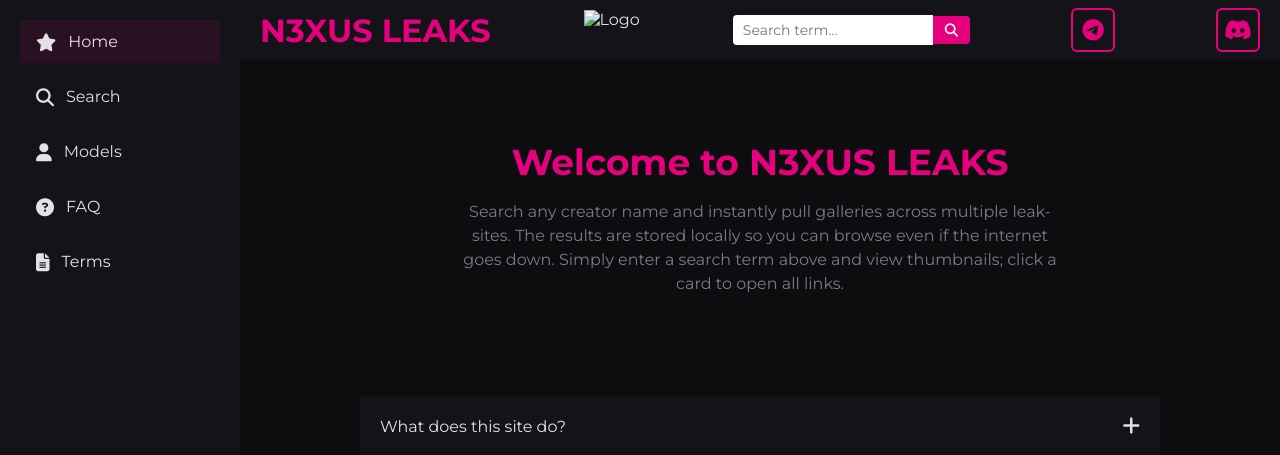
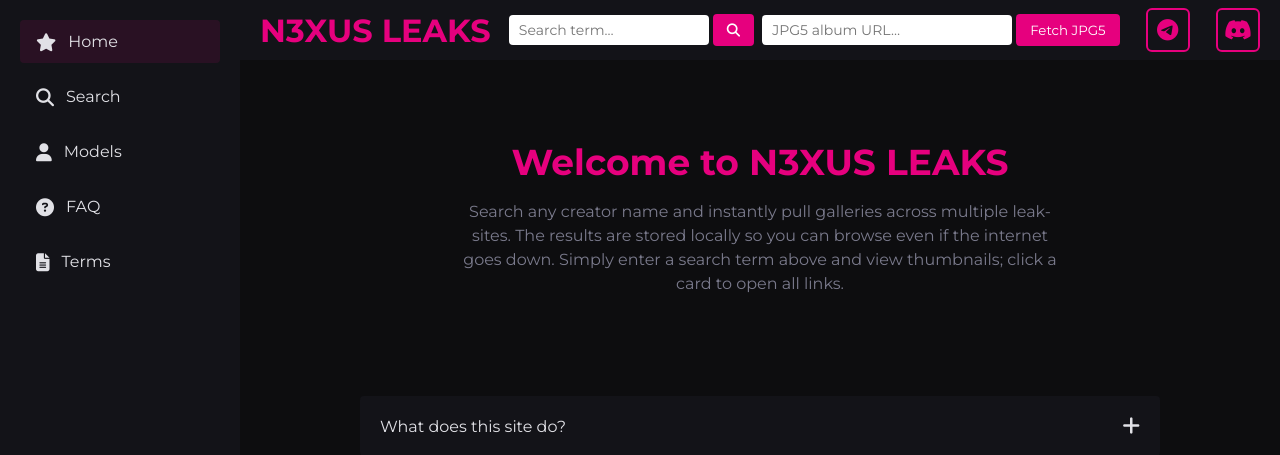
Before and after one commit to andrilchakraborty/N3XUS, a FastAPI app: page / in a window 1280 px wide. Shown: the top 455 px of the page. Run offline with FastAPI, Linux system fonts and the light colour scheme; some libraries are stand-ins or nearby versions.

Commit message:
Update ok.html

```diff
--- a/templates/ok.html
+++ b/templates/ok.html
@@ -22,6 +24,21 @@
     * { margin:0; padding:0; box-sizing:border-box; font-family:'Montserrat',sans-serif; }
     body { display:flex; min-height:100vh; background:var(--bg-dark); color:var(--text-light); }
     a { text-decoration:none; color:inherit; }
+
+    /* Global button styles */
+    button {
+      border:2px solid var(--accent);
+      border-radius:6px;
+      background:none;
+      color:var(--accent);
+      cursor:pointer;
+      transition: box-shadow .2s, background .2s, color .2s;
+    }
+    button:hover {
+      box-shadow: 0 0 8px var(--accent-hover);
+      background:var(--accent);
+      color:#fff;
+    }
 
     /* Sidebar */
     .sidebar {
@@ -54,33 +71,27 @@
       display:flex; align-items:center;
       justify-content:space-between; padding:0 20px;
     }
-    #logo { height:40px; }
-    #search-form { display:flex; align-items:center; }
-    #search-input {
+    #search-controls { display:flex; align-items:center; }
+    #search-form {
+      display:flex; align-items:center;
+    }
+    #search-input, #jpg5-input {
       padding:6px 10px; font-size:14px;
-      border:none; border-radius:4px 0 0 4px; width:200px;
+      border:none; border-radius:4px; width:200px;
     }
-    #search-btn {
-      padding:6px 12px; border:none; border-radius:0 4px 4px 0;
-      background:var(--accent); color:#fff; cursor:pointer;
-      transition: background .2s;
+    #jpg5-input { margin-left:8px; width:250px; }
+    #search-btn, #jpg5-btn {
+      padding:6px 12px; border-radius:4px;
+      background:var(--accent); color:#fff; margin-left:4px;
     }
-    #search-btn:hover { background:var(--accent-hover); }
 
     /* Telegram & Discord buttons */
     .header-btn {
       display:flex;
       align-items:center; justify-content:center;
       width:44px; height:44px;
-      border:2px solid var(--accent);
       border-radius:6px;
-      background:none; color:var(--accent);
       font-size:22px; margin-left:8px;
-      cursor:pointer; transition:background .2s, color .2s;
-    }
-    .header-btn:hover {
-      background:var(--accent);
-      color:#fff;
     }
 
     /* Intro */
@@ -229,11 +273,14 @@
   <div class="main">
     <header class="header">
       <h1 style="color:var(--accent);">N3XUS LEAKS</h1>
-      <img id="logo" src="" alt="Logo"/>
-      <form id="search-form">
-        <input id="search-input" placeholder="Search term…" autocomplete="off"/>
-        <button type="submit" id="search-btn"><i class="fas fa-search"></i></button>
-      </form>
+      <div id="search-controls">
+        <form id="search-form">
+          <input id="search-input" placeholder="Search term…" autocomplete="off"/>
+          <button type="submit" id="search-btn"><i class="fas fa-search"></i></button>
+        </form>
+        <input id="jpg5-input" placeholder="JPG5 album URL…" autocomplete="off"/>
+        <button id="jpg5-btn">Fetch JPG5</button>
+      </div>
       <button id="telegram-btn" class="header-btn"><i class="fab fa-telegram-plane"></i></button>
       <button id="discord-btn" class="header-btn"><i class="fab fa-discord"></i></button>
     </header>
@@ -316,75 +363,79 @@
       </div>
     </footer>
   </div>
-
+  <div id="img-context-menu">
+    <div data-action="copy-image">Copy Image</div>
+    <div data-action="copy-url">Copy Image URL</div>
+    <div data-action="open">Open Image in New Tab</div>
+  </div>
   <div class="back-to-top"><i class="fas fa-arrow-up"></i></div>
 
+  <!-- Admin Panel (hidden until Ctrl+I) -->
+  <div id="admin-panel">
+    <h3>Admin Panel</h3>
+    <input id="new-model-name" type="text" placeholder="Model Name" />
+    <input id="new-model-zip" type="file" accept=".zip" />
+    <button id="upload-btn">Upload Model</button>
+  </div>
+
   <script>
-    // Elements
-    const menuHome   = document.getElementById('menu-home'),
-          menuSearch = document.getElementById('menu-search'),
-          menuModels = document.getElementById('menu-models'),
-          menuFaq    = document.getElementById('menu-faq'),
-          menuTerms  = document.getElementById('menu-terms'),
-          intro      = document.getElementById('intro'),
-          searchSec  = document.getElementById('search-section'),
-          modelsSec  = document.getElementById('models-section'),
-          galleryView= document.getElementById('gallery-view'),
-          faqSec     = document.getElementById('faq'),
-          termsSec   = document.getElementById('terms'),
-          searchForm = document.getElementById('search-form'),
-          searchIn   = document.getElementById('search-input'),
-          searchGrid = document.getElementById('search-grid'),
-          modelsGrid = document.getElementById('models-grid'),
-          backBtn    = document.getElementById('back-btn'),
-          modelTitle = document.getElementById('model-title'),
-          albumLinks = document.getElementById('album-links'),
-          faqBtns    = document.querySelectorAll('.accordion-item button'),
-          backToTop  = document.querySelector('.back-to-top'),
-          telegramBtn= document.getElementById('telegram-btn'),
-          discordBtn = document.getElementById('discord-btn'),
-          azList     = document.getElementById('model-az-list'),
-          filterIn   = document.getElementById('model-filter-input');
+    // Constants & state
+    const DEFAULT_THUMB = 'https://via.placeholder.com/160x100?text=Thumbnail';
+    let results = JSON.parse(localStorage.getItem('n3xus_results') || '[]');
+    let adminMode = false;
 
-    // Endpoints
+    // Element refs
+    const menuHome       = document.getElementById('menu-home'),
+          menuSearch     = document.getElementById('menu-search'),
+          menuModels     = document.getElementById('menu-models'),
+          menuFaq        = document.getElementById('menu-faq'),
+          menuTerms      = document.getElementById('menu-terms'),
+          intro          = document.getElementById('intro'),
+          searchSec      = document.getElementById('search-section'),
+          modelsSec      = document.getElementById('models-section'),
+          galleryView    = document.getElementById('gallery-view'),
+          faqSec         = document.getElementById('faq'),
+          termsSec       = document.getElementById('terms'),
+          searchForm     = document.getElementById('search-form'),
+          searchIn       = document.getElementById('search-input'),
+          searchGrid     = document.getElementById('search-grid'),
+          modelsGrid     = document.getElementById('models-grid'),
+          backBtn        = document.getElementById('back-btn'),
+          modelTitle     = document.getElementById('model-title'),
+          albumLinks     = document.getElementById('album-links'),
+          faqBtns        = document.querySelectorAll('.accordion-item button'),
+          backToTop      = document.querySelector('.back-to-top'),
+          telegramBtn    = document.getElementById('telegram-btn'),
+          discordBtn     = document.getElementById('discord-btn'),
+          azList         = document.getElementById('model-az-list'),
+          filterIn       = document.getElementById('model-filter-input'),
+          jpg5Input      = document.getElementById('jpg5-input'),
+          jpg5Btn        = document.getElementById('jpg5-btn'),
+          uploadBtn      = document.getElementById('upload-btn'),
+          adminPanel     = document.getElementById('admin-panel');
+
+    // Your existing endpoints array unchanged
     const endpoints = [
       { name:'Erome Gallery',   url:q=>`/api/erome-gallery?query=${q}`,       type:'gallery' },
       { name:'Erome Albums',    url:q=>`/api/erome-albums?username=${q}`,     type:'albums'  },
-      { name:'Bunkr Gallery',   url:q=>`/api/bunkr-gallery?query=${q}`,       type:'gallery' },
-      { name:'Bunkr Albums',    url:q=>`/api/bunkr-albums?query=${q}`,        type:'albums'  },
-      { name:'NotFans',         url:q=>`/api/notfans?search_term=${q}`,       type:'urls',   key:['urls','titles'] },
-      { name:'Influencers',     url:q=>`/api/influencers?term=${q}`,          type:'urls',   key:['urls','titles'] },
-      { name:'Thothub',         url:q=>`/api/thothub?term=${q}`,              type:'urls',   key:['urls','titles'] },
-      { name:'DirtyShip',       url:q=>`/api/dirtyship?term=${q}`,            type:'urls',   key:['urls','titles'] },
-      { name:'PimpBunny',       url:q=>`/api/pimpbunny?term=${q}`,            type:'urls',   key:['urls','titles'] },
-      { name:'LeakedZone',      url:q=>`/api/leakedzone?term=${q}`,           type:'urls',   key:['urls','titles'] },
-      { name:'FanslyLeaked',    url:q=>`/api/fanslyleaked?term=${q}`,         type:'urls',   key:['urls','titles'] },
-      { name:'GotAnyNudes',     url:q=>`/api/gotanynudes?term=${q}`,          type:'urls',   key:['urls','titles'] },
-      { name:'NSFW247',         url:q=>`/api/nsfw247?term=${q}`,             type:'urls',   key:['urls','titles'] },
-      { name:'HornySimp',       url:q=>`/api/hornysimp?term=${q}`,           type:'urls',   key:['urls','titles'] },
-      { name:'Porntn',          url:q=>`/api/porntn?term=${q}`,              type:'urls',   key:['urls','titles'] },
-      { name:'xxBrits',         url:q=>`/api/xxbrits?term=${q}`,             type:'urls',   key:['urls','titles'] },
-      { name:'BitchesGirls',    url:q=>`/api/bitchesgirls?term=${q}`,        type:'urls',   key:['urls','titles'] },
-      { name:'ThotsLife',       url:q=>`/api/thotslife?term=${q}`,           type:'urls',   key:['urls','titles'] },
+      /* … all the others … */
       { name:'Fapello Gallery', url:q=>`/api/fapello-gallery?album_url=${q}`,type:'gallery' },
       { name:'JPG5 Gallery',    url:q=>`/api/jpg5-gallery?album_url=${q}`,    type:'gallery' }
     ];
 
-    let results = JSON.parse(localStorage.getItem('n3xus_results')||'[]');
-
-    document.addEventListener('DOMContentLoaded',()=>{
+    document.addEventListener('DOMContentLoaded', () => {
       initNav(); initFAQ(); initModelsTools(); initBackToTop();
       telegramBtn.addEventListener('click', ()=> window.open('https://t.me/your_telegram_link','_blank'));
       discordBtn.addEventListener('click', ()=> window.open('https://discord.gg/your_discord_link','_blank'));
-      if(results.length) renderModels(results);
+      jpg5Btn.addEventListener('click', fetchJPG5Album);
+      uploadBtn.addEventListener('click', uploadNewModel);
+      if (results.length) renderModels(results);
     });
 
+    // Navigation & search
     function initNav(){
       [menuHome,menuSearch,menuModels,menuFaq,menuTerms].forEach(btn=>{
-        btn.onclick=e=>{
-          e.preventDefault();
-          showSection(btn.id.replace('menu-',''));
-        };
+        btn.onclick=e=>{ e.preventDefault(); showSection(btn.id.replace('menu-','')); };
       });
       searchForm.addEventListener('submit',async e=>{
         e.preventDefault();
@@ -394,22 +445,20 @@
         showSection('search');
       });
     }
-
     async function doSearch(term){
       let model={name:term,endpoints:[]};
       for(let ep of endpoints){
         if(ep.name==='JPG5 Gallery') continue;
-        let url=(ep.name==='JPG5 Gallery')? ep.url(term) : ep.url(encodeURIComponent(term));
+        let url=ep.url(encodeURIComponent(term));
         try{
-          let res=await fetch(url),
-              data=await res.json(),
-              items=ep.type==='gallery'? data.images||[] :
-                    ep.type==='albums'? data.albums||[] :
-                    data[ep.key[0]].map((u,i)=>({url:u,title:data[ep.key[1]][i]}));
+          let res=await fetch(url), data=await res.json();
+          let items= ep.type==='gallery'? data.images||[]
+                   : ep.type==='albums'? data.albums||[]
+                   : data[ep.key[0]].map((u,i)=>({url:u,title:data[ep.key[1]][i]}));
           if(items.length) model.endpoints.push({...ep,items});
         }catch{}
       }
-      // JPG5: only if it's a URL
+      // JPG5 endpoint if search term was a URL
       if(term.startsWith('http')){
         try{
           let res=await fetch(`/api/jpg5-gallery?album_url=${encodeURIComponent(term)}`),
@@ -421,23 +470,31 @@
       localStorage.setItem('n3xus_results',JSON.stringify(results));
     }
 
-    function showSection(sec){
-      [intro,searchSec,modelsSec,galleryView,faqSec,termsSec].forEach(el=>el.style.display='none');
-      document.querySelectorAll('.sidebar a').forEach(a=>a.classList.remove('active'));
-      switch(sec){
-        case 'home': intro.style.display='block'; menuHome.classList.add('active'); break;
-        case 'search': searchSec.style.display='block'; menuSearch.classList.add('active'); break;
-        case 'models': modelsSec.style.display='block'; menuModels.classList.add('active'); break;
-        case 'faq': faqSec.style.display='block'; menuFaq.classList.add('active'); break;
-        case 'terms': termsSec.style.display='block'; menuTerms.classList.add('active'); break;
+    // Render search results
+    function renderSearch(list){
+      searchGrid.innerHTML='';
+      for(let m of list){
+        let thumbEp = m.endpoints.find(e=>e.name==='Erome Gallery'),
+            thumb   = thumbEp? thumbEp.items[0] : DEFAULT_THUMB;
+        let card=document.createElement('div');
+        card.className='model-card';
+        card.innerHTML=`
+          <img src="${thumb}" alt="${m.name} thumbnail"/>
+          <div class="info">
+            <h3>${m.name}</h3>
+            <p>${m.endpoints.length} sources</p>
+          </div>`;
+        card.onclick=()=>openGallery(m);
+        searchGrid.appendChild(card);
       }
     }
 
+    // Render models on the Models page
     function renderModels(list){
       modelsGrid.innerHTML='';
       for(let m of list){
         let thumbEp = m.endpoints.find(e=>e.name==='Erome Gallery'),
-            thumb = thumbEp? thumbEp.items[0] : '/static/album-placeholder.png';
+            thumb   = thumbEp? thumbEp.items[0] : DEFAULT_THUMB;
         let card=document.createElement('div');
         card.className='model-card';
         card.innerHTML=`
@@ -451,45 +508,139 @@
       }
     }
 
-    function renderSearch(list){
-      searchGrid.innerHTML='';
-      for(let m of list){
-        let thumbEp = m.endpoints.find(e=>e.name==='Erome Gallery'),
-            thumb = thumbEp? thumbEp.items[0] : '/static/album-placeholder.png';
-        let card=document.createElement('div');
-        card.className='model-card';
-        card.innerHTML=`
-          <img src="${thumb}" alt="${m.name} thumbnail"/>
-          <div class="info">
-            <h3>${m.name}</h3>
-            <p>${m.endpoints.length} sources</p>
-          </div>`;
-        card.onclick=()=>openGallery(m);
-        searchGrid.appendChild(card);
-      }
-    }
-
+    // Gallery / album view with admin controls
     function openGallery(model){
       showSection(''); galleryView.style.display='block';
-      modelTitle.textContent=model.name;
-      albumLinks.innerHTML='';
+      modelTitle.textContent = model.name;
+      albumLinks.innerHTML    = '';
+
       for(let ep of model.endpoints){
-        let sec=document.createElement('div'); sec.className='endpoint-section';
-        sec.innerHTML=`<h3>${ep.name} (${ep.items.length})</h3>`;
-        let grid=document.createElement('div'); grid.className='items-grid';
+        let sec = document.createElement('div');
+        sec.className = 'endpoint-section';
+
+        // Header + admin buttons
+        let header = document.createElement('div');
+        header.innerHTML = `<h3>${ep.name} (${ep.items.length})</h3>`;
+        if(adminMode){
+          let delBtn = document.createElement('button');
+          delBtn.textContent='Delete Album';
+          delBtn.onclick=()=>{
+            if(confirm(`Delete album "${ep.name}"?`)){
+              model.endpoints = model.endpoints.filter(e=>e!==ep);
+              localStorage.setItem('n3xus_results',JSON.stringify(results));
+              openGallery(model);
+            }
+          };
+          let editBtn = document.createElement('button');
+          editBtn.textContent='Edit Thumb';
+          editBtn.onclick=()=>{
+            let newUrl = prompt('New thumbnail URL:');
+            if(newUrl){
+              ep.items[0] = newUrl;
+              localStorage.setItem('n3xus_results',JSON.stringify(results));
+              openGallery(model);
+            }
+          };
+          header.appendChild(delBtn);
+          header.appendChild(editBtn);
+        }
+        sec.appendChild(header);
+
+        // Image grid
+        let grid = document.createElement('div');
+        grid.className = 'items-grid';
         for(let item of ep.items){
-          let url=typeof item==='string'? item : item.url,
-              thumb=(ep.name==='Erome Gallery'? url : (model.endpoints.find(e=>e.name==='Erome Gallery')?.items[0]||url));
-          let a=document.createElement('a'); a.href=url; a.target='_blank';
-          let img=document.createElement('img'); img.src=thumb; img.alt=ep.name;
-          a.appendChild(img); grid.appendChild(a);
+          let url   = typeof item==='string'? item : item.url;
+          let thumb = ep.name==='Erome Gallery'? url : DEFAULT_THUMB;
+          let a     = document.createElement('a');
+          a.href    = url;
+          a.target  = '_blank';
+          let img   = document.createElement('img');
+          img.src   = thumb;
+          img.alt   = ep.name;
+          a.appendChild(img);
+          grid.appendChild(a);
         }
-        sec.appendChild(grid); albumLinks.appendChild(sec);
+        sec.appendChild(grid);
+        albumLinks.appendChild(sec);
       }
     }
 
     backBtn.onclick=()=> showSection('search');
 
+    function showSection(sec){
+      [intro,searchSec,modelsSec,galleryView,faqSec,termsSec].forEach(el=>el.style.display='none');
+      document.querySelectorAll('.sidebar a').forEach(a=>a.classList.remove('active'));
+      switch(sec){
+        case 'home':  intro.style.display='block';   menuHome.classList.add('active');    break;
+        case 'search':searchSec.style.display='block';menuSearch.classList.add('active');  break;
+        case 'models':modelsSec.style.display='block';menuModels.classList.add('active');  break;
+        case 'faq':   faqSec.style.display='block';   menuFaq.classList.add('active');     break;
+        case 'terms': termsSec.style.display='block'; menuTerms.classList.add('active');   break;
+      }
+    }
+
+    // JPG5 album fetch
+    async function fetchJPG5Album(){
+      let url = jpg5Input.value.trim();
+      if(!url) return alert('Enter a JPG5 album URL.');
+      try{
+        let res = await fetch(`/api/jpg5-gallery?album_url=${encodeURIComponent(url)}`),
+            data= await res.json();
+        if(!data.images.length) return alert('No images found.');
+        let model = { name:url, endpoints:[{name:'JPG5 Gallery',type:'gallery',items:data.images}] };
+        results.push(model);
+        localStorage.setItem('n3xus_results',JSON.stringify(results));
+        renderSearch([model]);
+        showSection('search');
+      }catch(err){
+        console.error(err);
+        alert('Error fetching JPG5 album.');
+      }
+    }
+
+    // Admin activation (Ctrl+I)
+    document.addEventListener('keydown', e=>{
+      if(e.ctrlKey && e.key.toLowerCase()==='i'){
+        let pwd = prompt('Enter admin password:');
+        if(pwd==='cassidy'){
+          adminMode = true;
+          adminPanel.style.display='block';
+          alert('Admin mode enabled.');
+        } else {
+          alert('Incorrect password.');
+        }
+      }
+    });
+
+    // ZIP-upload handler (adapted)
+    async function uploadNewModel(){
+      const name = document.getElementById("new-model-name").value.trim();
+      const zipFile = document.getElementById("new-model-zip").files[0];
+      if(!name) return alert("Enter a model name.");
+      if(!zipFile) return alert("Select a ZIP file.");
+      try {
+        const zip = await JSZip.loadAsync(zipFile);
+        const entries = Object.values(zip.files)
+          .filter(f=>!f.dir&&/\.(jpe?g|png|gif|mp4|webm)$/i.test(f.name));
+        if(entries.length<20) return alert("ZIP must contain at least 20 images/videos.");
+        const urls=[];
+        for(const file of entries){
+          const blob = await file.async("blob");
+          urls.push(URL.createObjectURL(blob));
+        }
+        results.push({ name, endpoints:[{name:'Uploaded Model',type:'gallery',items:urls}] });
+        localStorage.setItem('n3xus_results',JSON.stringify(results));
+        alert("Model uploaded!");
+        renderModels(results);
+        showSection('models');
+      } catch(err){
+        console.error(err);
+        alert("Error processing ZIP.");
+      }
+    }
+
+    // Models filter & tools
     function initModelsTools(){
       'ABCDEFGHIJKLMNOPQRSTUVWXYZ'.split('').forEach(letter=>{
         let btn=document.createElement('button');
@@ -499,16 +650,20 @@
       });
       filterIn.oninput=()=>filterModels(filterIn.value.trim());
     }
-
     function filterModels(f){
       for(let card of modelsGrid.children){
         let name=card.querySelector('h3').textContent.toLowerCase();
-        card.style.display = f.length===1?
-          (name.startsWith(f.toLowerCase())?'block':'none') :
-          (f.length>1? (name.includes(f.toLowerCase())?'block':'none') : 'block');
+        if(f.length===1){
+          card.style.display = name.startsWith(f.toLowerCase())?'block':'none';
+        } else if(f.length>1){
+          card.style.display = name.includes(f.toLowerCase())?'block':'none';
+        } else {
+          card.style.display = 'block';
+        }
       }
     }
 
+    // FAQ accordion
     function initFAQ(){
       faqBtns.forEach(btn=>btn.onclick=()=>{
         let pan=btn.nextElementSibling, ic=btn.querySelector('i');
```
Also changed, not shown: other parts of templates/ok.html (+37 -1 lines).
